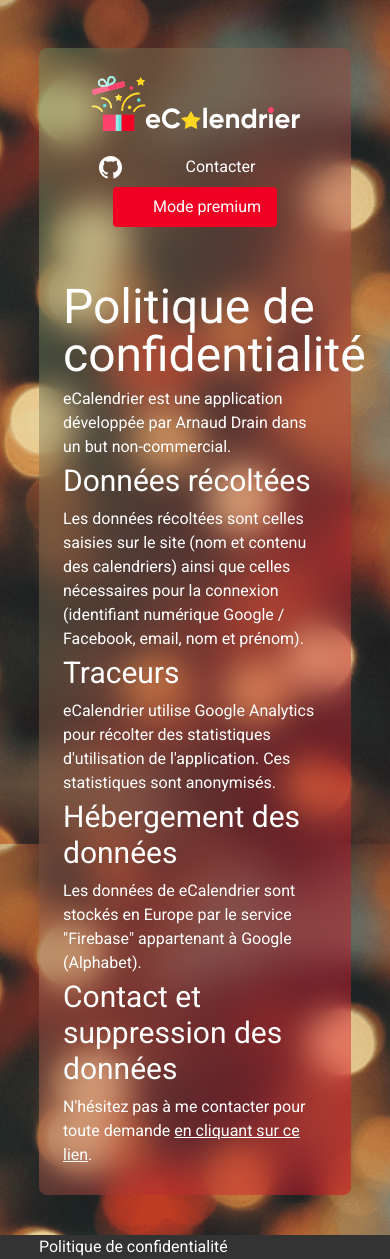
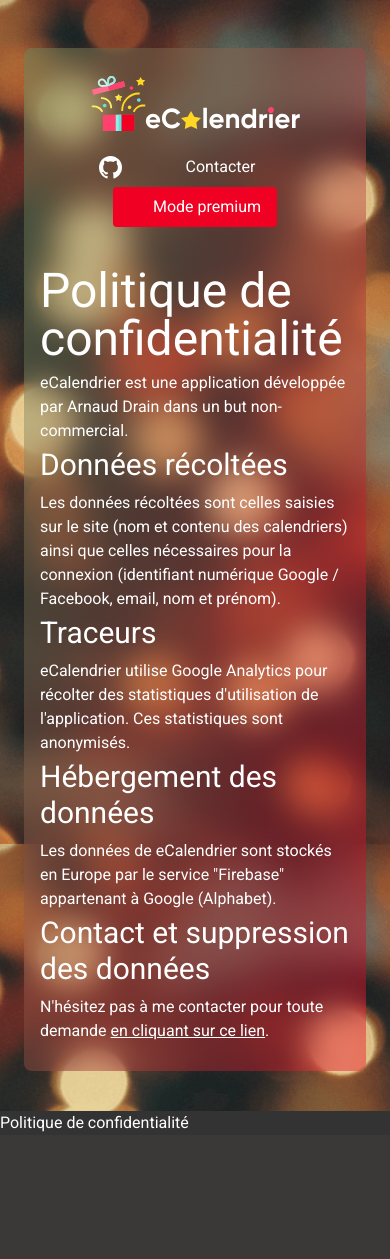
Before and after one commit to tekker-io/ecalendrier-next, a Next.js app: page /privacy in a window 390 px wide. After the commit the page ends 1135 px from the top, so only its background shows below. Built offline with nearby package versions, Linux system fonts and the light colour scheme; no server answers; some icons are missing; what @mui/material-nextjs would draw is missing.

Commit message:
better calendar design on mobile

```diff
--- a/src/app/[calendarId]/page.tsx
+++ b/src/app/[calendarId]/page.tsx
@@ -49,7 +49,7 @@ export default async function CalendarPage({
   return (
     <>
       {(!calendar || calendar.displayLogo || calendar.displayCta) && (
-        <div className="mb-14 flex justify-between items-center flex-col md:flex-row">
+        <div className="mb-10 sm:mb-14 flex justify-between items-center flex-col md:flex-row">
           <Link href="/">
             {(!calendar || calendar.displayLogo) && (
               <Image src="/logo.svg" alt="logo" width="212" height="59" />
--- a/src/app/components/calendar-content.tsx
+++ b/src/app/components/calendar-content.tsx
@@ -186,7 +186,7 @@ export function CalendarContent({
   }
 
   return (
-    <div className="flex flex-wrap justify-center mt-8">
+    <div className="flex flex-wrap justify-center mt-8 gap-x-2 sm:gap-x-6 gap-y-2 sm:gap-y-6 pb-4 sm:pb-6">
       {openFileName && (
         <DayDialog
           onClose={() => setOpenFileName(null)}
@@ -210,17 +210,21 @@ export function CalendarContent({
             className={`${day.available && "bg-white/30"} ${
               (day.available || editing) &&
               "hover:bg-gray-100 hover:text-black cursor-pointer"
-            } rounded mb-6 mx-3 flex p-6 relative border border-white/30`}
+            } rounded flex p-2 sm:p-6 relative border border-white/30`}
           >
             {editing && (
-              <span className="absolute text-white flex rounded-full bg-green -top-5 -right-5 w-10 h-10 justify-center items-center">
-                <EditIcon />
+              <span className="absolute text-white flex rounded-full bg-green -top-3 sm:-top-5 -right-3 sm:-right-5 w-6 sm:w-10 h-6 sm:h-10 justify-center items-center">
+                <EditIcon className="text-xs sm:text-2xl" />
               </span>
             )}
-            <span className="absolute text-lg">{day.date}</span>
+            <div className="absolute w-full h-full top-0 left-0 p-2 pb-0 sm:p-6 flex justify-center sm:justify-start items-end sm:items-start">
+              <span className="text-md sm:text-lg font-normal sm:font-normal">
+                {day.date}
+              </span>
+            </div>
             <Image
               alt="Cadeau"
-              className="mt-4"
+              className="mb-4 mt-0 sm:mb-0 sm:mt-4 w-[50px] md:w-[130px]"
               src={day.available ? "/gift.svg" : "/gift-disabled.svg"}
               width="130"
               height={day.available ? 111 : 115}
--- a/src/app/components/top-bar.tsx
+++ b/src/app/components/top-bar.tsx
@@ -10,7 +10,7 @@ import { Button } from "./button";
 
 export function TopBar() {
   return (
-    <div className="mb-14 flex justify-between items-center flex-col md:flex-row">
+    <div className="mb-10 sm:mb-14 flex justify-between items-center flex-col md:flex-row">
       <Link href="/calendars">
         <Image src="/logo.svg" alt="logo" width="212" height="59" />
       </Link>
--- a/src/app/layout.tsx
+++ b/src/app/layout.tsx
@@ -30,9 +30,10 @@ export default async function RootLayout({
       >
         <ScreenTracker />
         <AppRouterCacheProvider options={{ enableCssLayer: true }}>
-          <div className="w-4/5 max-w-7xl m-auto pb-16">
+          <div className="px-6 sm:px-12 md:px-16 lg:px-24">
+            <div className="max-w-7xl m-auto pb-16">
               <div
-              className="backdrop-blur-lg rounded-lg p-6 lg:p-12"
+                className="backdrop-blur-lg rounded-lg py-6 lg:py-12 px-4 sm:px-6 lg:px-12"
                 style={{
                   background:
                     "linear-gradient(104.42deg, rgba(100, 150, 101, 0.4) 0.83%, rgba(240, 0, 35, 0.4) 98.12%)",
@@ -41,8 +42,9 @@ export default async function RootLayout({
                 <AuthProvider>{children}</AuthProvider>
               </div>
             </div>
+          </div>
           <div className="absolute bottom-0 bg-black w-full">
-            <div className="w-4/5 max-w-7xl m-auto">
+            <div className="max-w-7xl m-auto">
               <Link href="/privacy">Politique de confidentialité</Link>
             </div>
           </div>
```
Lines whose indentation alone changed are shown as unchanged.
